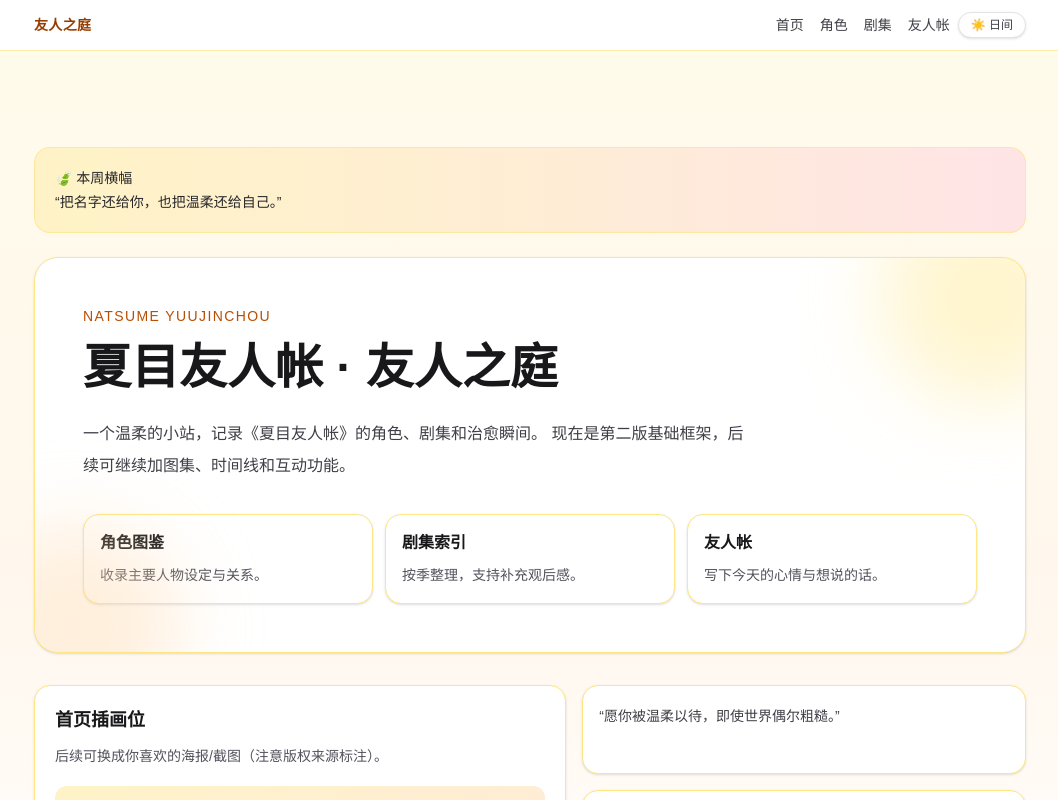
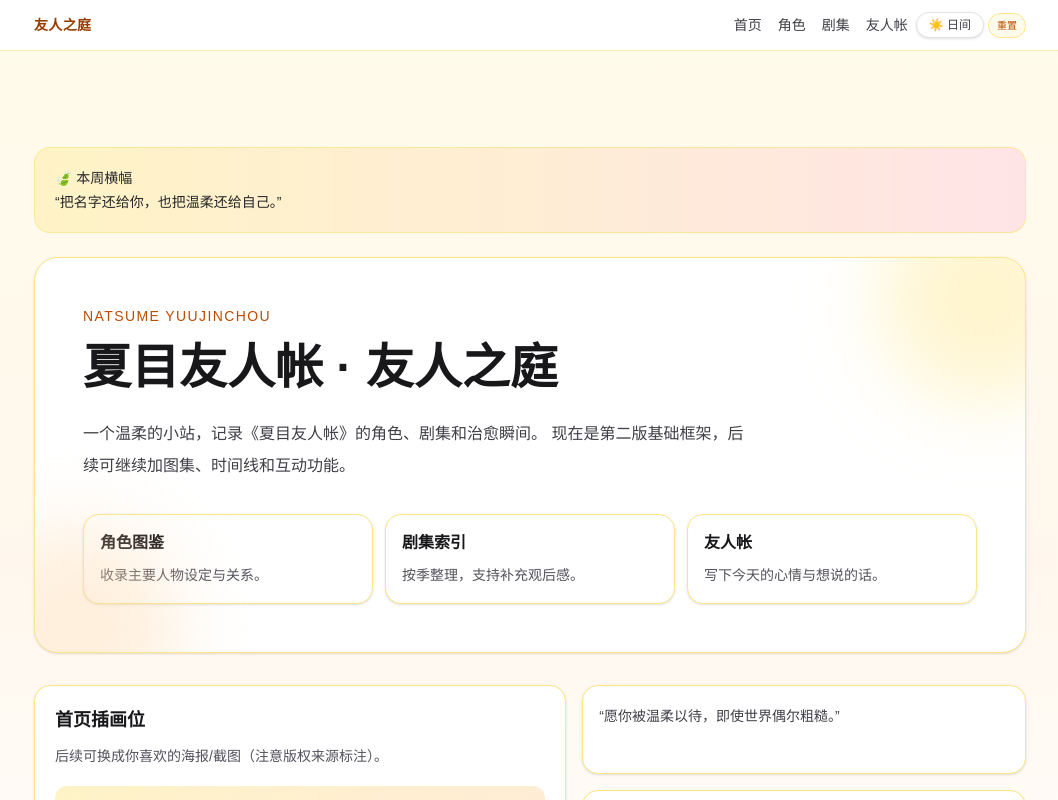
Before and after one commit to nastume66/nastume, a Next.js app in the folder natsume-book/: page / in a window 1280 px wide. Shown: the top 800 px of the page, without its empty margins (110-1168 px from the left). Built offline with nearby package versions, Linux system fonts and the light colour scheme.

Commit message:
fix: enforce light mode reset and add theme reset control

```diff
--- a/natsume-book/src/components/ThemeToggle.tsx
+++ b/natsume-book/src/components/ThemeToggle.tsx
@@ -4,29 +4,51 @@
 
 export default function ThemeToggle() {
   const [dark, setDark] = useState(false);
+  const [ready, setReady] = useState(false);
 
   useEffect(() => {
     const saved = localStorage.getItem("natsume-theme");
     const enabled = saved === "dark";
     setDark(enabled);
-    document.documentElement.classList.toggle("dark", enabled);
+    setReady(true);
   }, []);
 
-  const toggle = () => {
-    const next = !dark;
-    setDark(next);
-    document.documentElement.classList.toggle("dark", next);
-    localStorage.setItem("natsume-theme", next ? "dark" : "light");
+  useEffect(() => {
+    if (!ready) return;
+    const root = document.documentElement;
+    if (dark) {
+      root.classList.add("dark");
+      localStorage.setItem("natsume-theme", "dark");
+    } else {
+      root.classList.remove("dark");
+      localStorage.setItem("natsume-theme", "light");
+    }
+  }, [dark, ready]);
+
+  const resetToLight = () => {
+    localStorage.removeItem("natsume-theme");
+    setDark(false);
+    document.documentElement.classList.remove("dark");
   };
 
   return (
+    <div className="flex items-center gap-1">
       <button
         type="button"
-      onClick={toggle}
+        onClick={() => setDark((v) => !v)}
         className="rounded-full border border-zinc-200 bg-white px-3 py-1 text-xs text-zinc-700 shadow-sm hover:bg-zinc-50 dark:border-zinc-700 dark:bg-zinc-900 dark:text-zinc-200 dark:hover:bg-zinc-800"
         aria-label="切换深色模式"
       >
         {dark ? "🌙 夜间" : "☀️ 日间"}
       </button>
+      <button
+        type="button"
+        onClick={resetToLight}
+        className="rounded-full border border-amber-200 bg-amber-50 px-2 py-1 text-[10px] text-amber-700 hover:bg-amber-100 dark:border-zinc-700 dark:bg-zinc-900 dark:text-zinc-300 dark:hover:bg-zinc-800"
+        aria-label="重置主题"
+      >
+        重置
+      </button>
+    </div>
   );
 }
```
Lines whose indentation alone changed are shown as unchanged.
